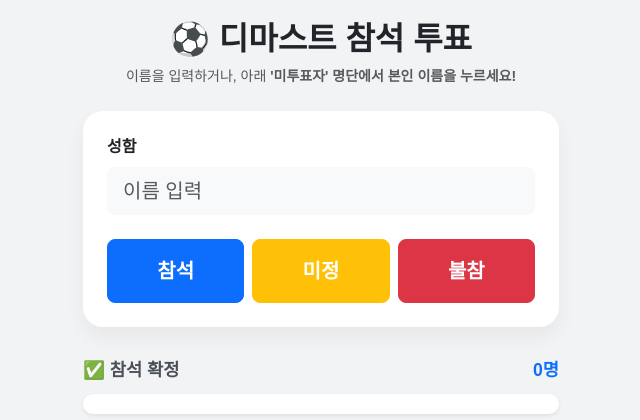
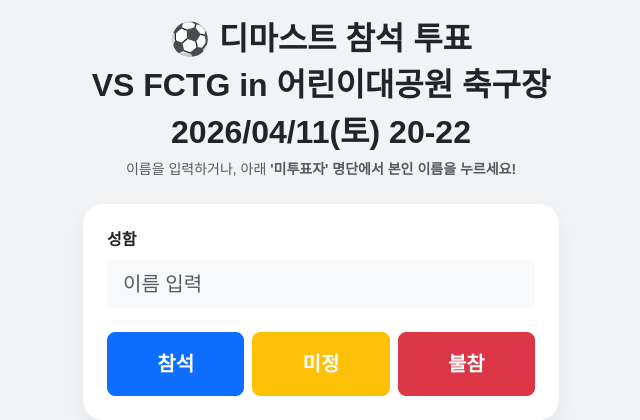
Before and after one commit to Xxik-0/Dimast-attendance, a Flask app: page / in a window 1280 px wide. Shown: the top 420 px of the page, without its empty margins (319-959 px from the left). Run offline with Flask 3, Linux system fonts and the light colour scheme; data that the repository does not hold is empty.

Commit message:
Update index.html

```diff
--- a/templates/index.html
+++ b/templates/index.html
@@ -31,6 +31,8 @@
 <div class="container">
     <div class="text-center mb-4">
         <h2 class="fw-bold">⚽ 디마스트 참석 투표</h2>
+        <h2 class="form-label fw-bold">VS FCTG in 어린이대공원 축구장</h2>
+        <h2 class="form-label fw-bold">2026/04/11(토) 20-22</h2>
         <p class="text-muted small">이름을 입력하거나, 아래 <b>'미투표자' 명단에서 본인 이름을 누르세요!</b></p>
     </div>
 
```
